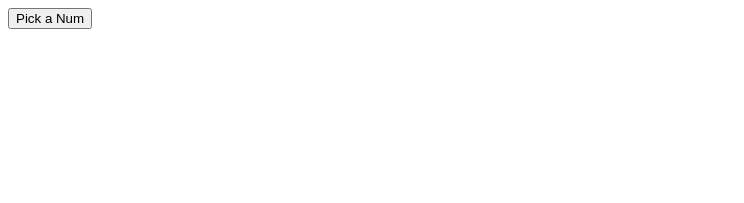
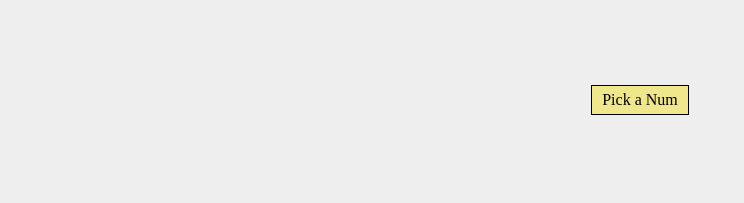
Before and after one commit to a-taghva/pick-a-number, a plain HTML site: page index.html in a window 1280 px wide. Shown: the whole page, without its empty margins (0-744 px from the left). Drawn offline with Linux system fonts and the light colour scheme.

Commit message:
change button to div and add style

```diff
--- a/index.html
+++ b/index.html
@@ -10,8 +10,10 @@
 
   <body>
 
-		<button id="pick-a-num">Pick a Num</button>
-		<div id="slctd"></div>
+		<main>
+			<div id="pick-a-num">Pick a Num</div>
+			<div id="slctd"></div>
+		</main>
 
     <script src="./script.js"></script>
   </body>
--- a/style.css
+++ b/style.css
@@ -0,0 +1,37 @@
+* {
+	margin: 0;
+	padding: 0;
+	box-sizing: border-box;
+}
+
+body {
+	background: #eee;
+}
+
+main {
+	height: 200px;
+	display: flex;
+	flex-direction: column;
+	justify-content: center;
+	align-items: center;
+}
+
+#pick-a-num {
+	border: 1px solid black;
+	margin: 10px;
+	padding: 5px 10px;
+	background: khaki;
+}
+
+#pick-a-num:hover {
+	transform: translateY(-2px);
+	box-shadow: 0px 3px 2px rgba(0, 0, 0, 0.5);
+	cursor: pointer;
+	transition: box-shadow .5s, transform .3s;
+}
+
+#pick-a-num:active {
+	transform: translateY(1.5px);
+	transition: transform .1s;
+	box-shadow: 0px 1px 2px rgba(0, 0, 0, 0.5);
+}
```
